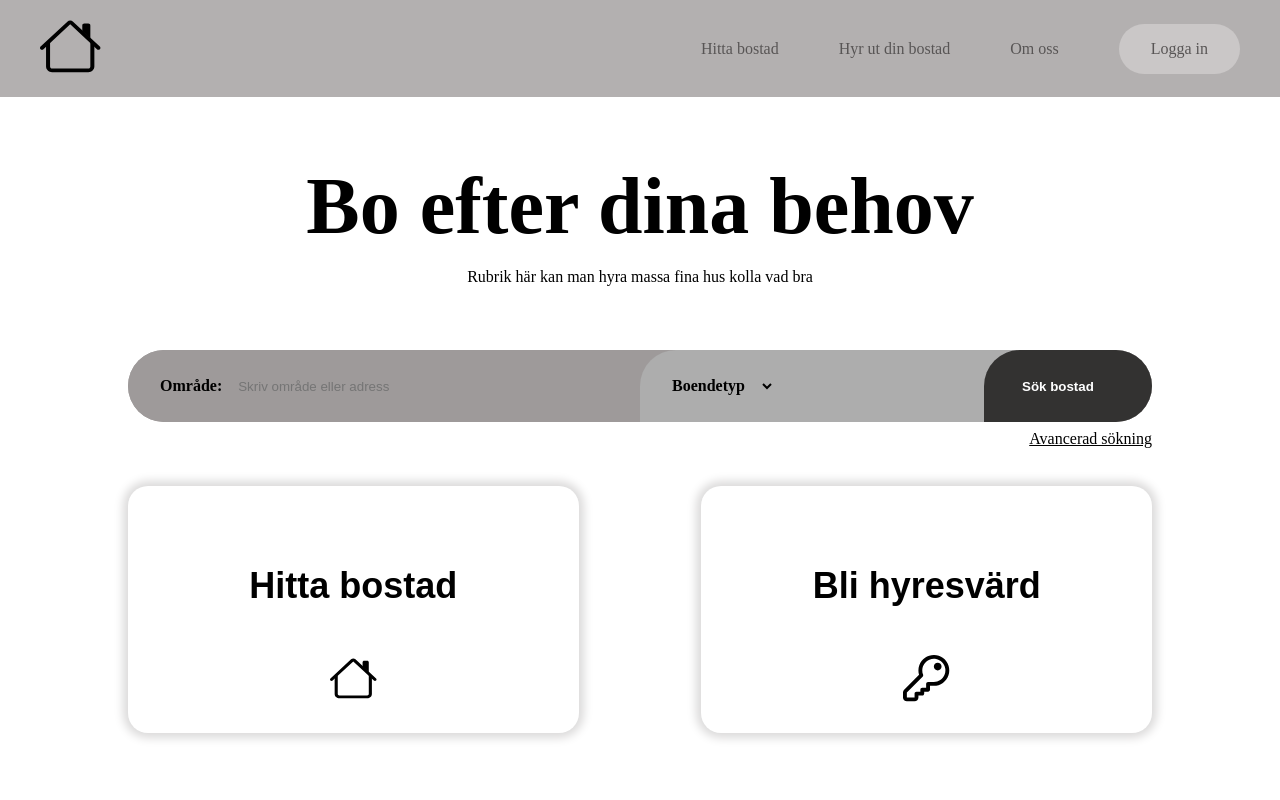
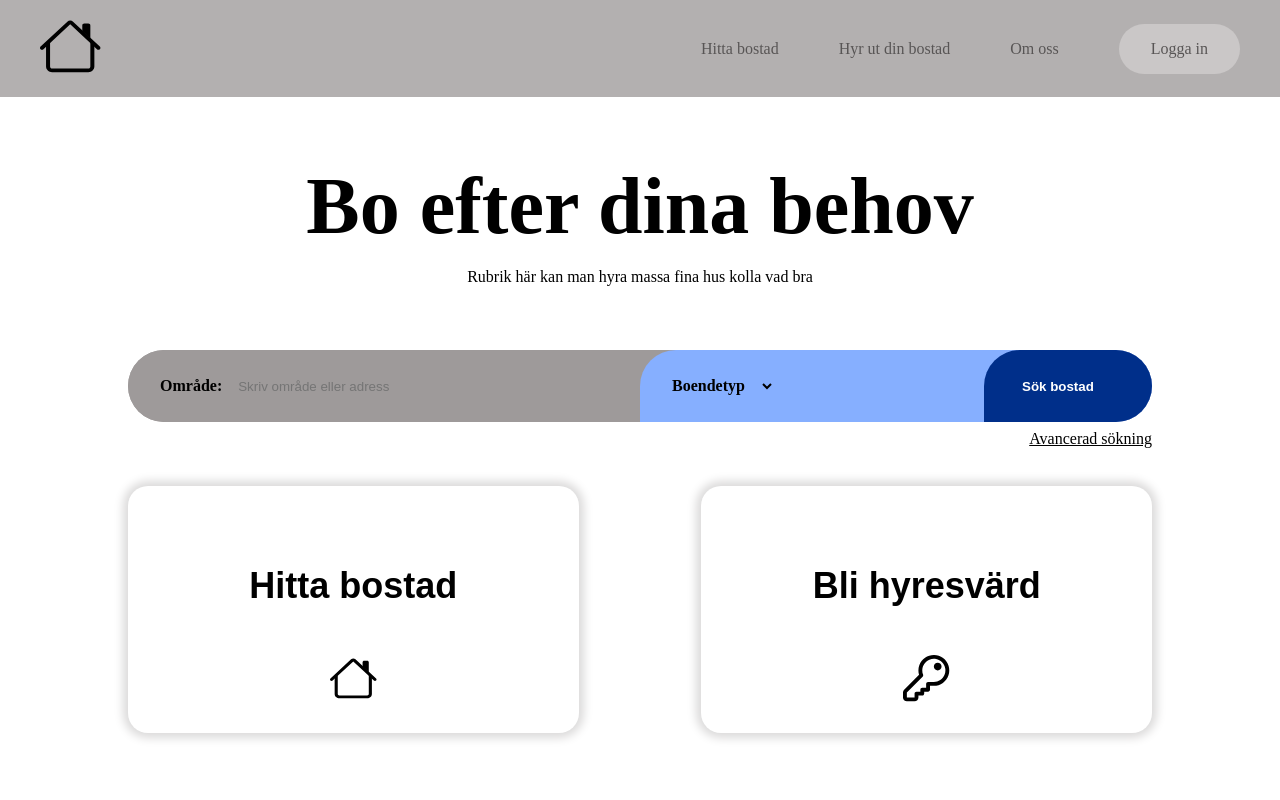
Before and after one commit to JonssonJohanna/Kollektiva, a Next.js app: page / in a window 1280 px wide. Shown: the top 800 px of the page. Built offline with nearby package versions, Linux system fonts and the light colour scheme.

Commit message:
Added root colors

```diff
--- a/styles/Home.module.css
+++ b/styles/Home.module.css
@@ -17,7 +17,7 @@
 }
 
 .search {
-  background-color: gray;
+  background-color: var(--darkblue);
   width: 80%;
   border-radius: 50px;
 
@@ -53,7 +53,7 @@
 .type {
   display: flex;
   align-items: center;
-  background-color: rgb(173, 173, 173);
+  background-color: var(--blue);
   width: 50%;
   border-radius: 50px 50px 50px 0px;
   display: flex;
@@ -80,7 +80,7 @@
   align-items: center;
   width: 35%;
   height: 100%;
-  background-color: rgb(51, 50, 49);
+  background-color: var(--darkblue);
   border-radius: 50px 50px 50px 0px;
   padding-left: 2rem;
 }
--- a/styles/globals.css
+++ b/styles/globals.css
@@ -1,5 +1,9 @@
 :root {
   --font-main: Avenir;
+  --darkblue: #002f8a;
+  --blue: #86afff;
+  --lightblue: #c7daff;
+  --lighterblue: #e4edff;
 }
 
 * {
```
